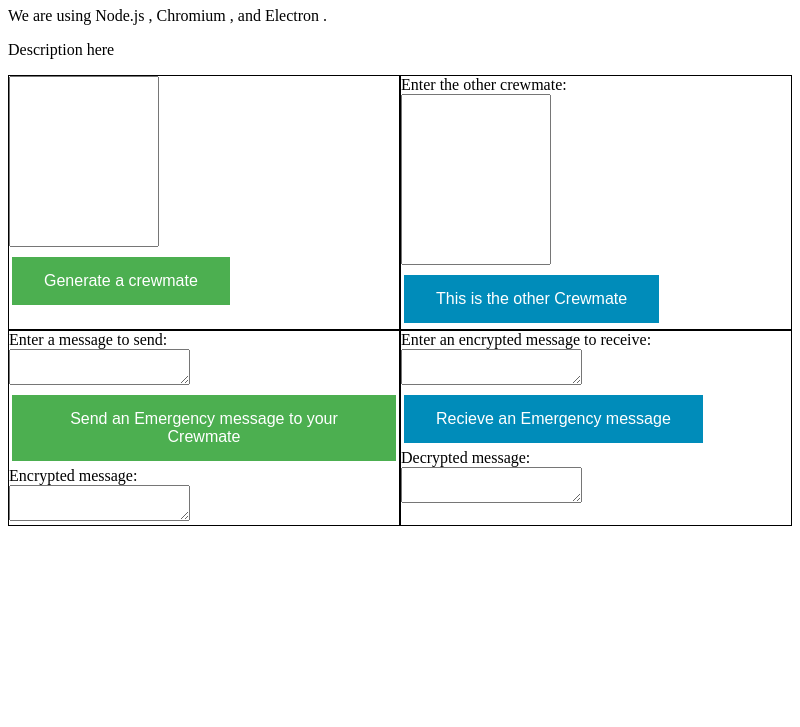
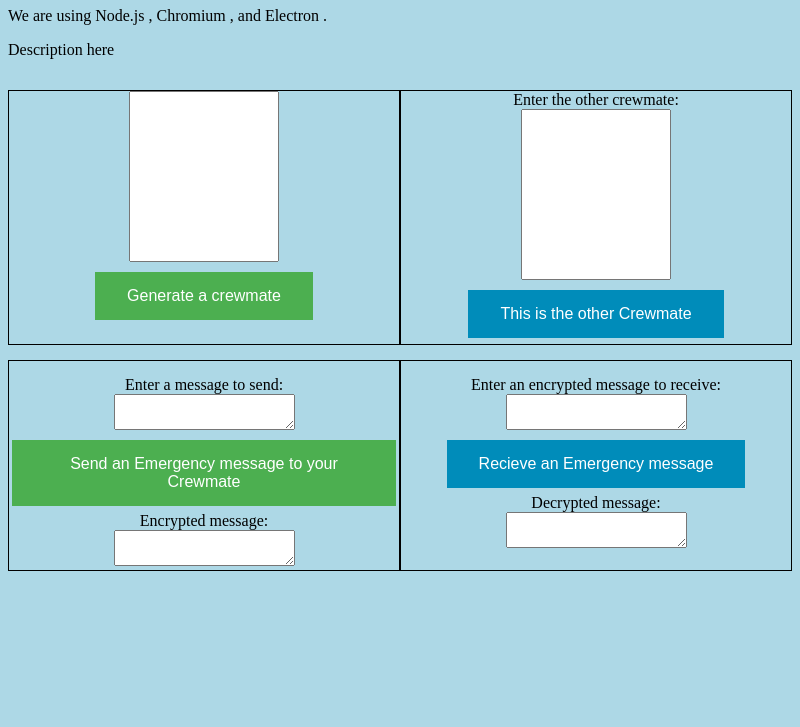
Before and after one commit to yungcomputerchair/CREWptography, an Electron app: page index.html in a window 800 px wide. Shown: the part 73-800 px from the top of the page. Drawn offline with Linux system fonts and the light colour scheme; no server answers.

Commit message:
Update index.html

```diff
--- a/index.html
+++ b/index.html
@@ -56,7 +56,7 @@
 </head>
 
 
-<body>
+<body style="background-color:lightblue;">
   <!-- This is a comment for the Description. Make a description of what this is, what it does, how it works, etc; -->
   <h1 style="text-align:center">CryptSCII</h1>
   We are using Node.js <span id="node-version"></span>,
@@ -64,7 +64,7 @@
   and Electron <span id="electron-version"></span>.
   <p>Description here</p>
 
-  <div id="keys">
+  <div style="padding-top: 15px; text-align:center" id="keys">
     <form id="yourself">
       <textarea rows="11" cols="18" readonly></textarea><br>
       <button id="generateButton">Generate a crewmate</button>
@@ -78,8 +78,8 @@
     </form>
   </div>
 
-  <div id="msg">
-    <div>
+  <div style="padding-top: 15px; text-align:center" id="msg">
+    <div style="padding-top: 15px; text-align:center">
       <label>
         Enter a message to send:<br>
         <textarea id="sendinput"></textarea>
@@ -90,7 +90,7 @@
         <textarea id="sendoutput" readonly></textarea>
       </label>
     </div>
-    <div>
+    <div style="padding-top: 15px; text-align:center">
       <label>
         Enter an encrypted message to receive:<br>
         <textarea id="recvinput"></textarea>
```
